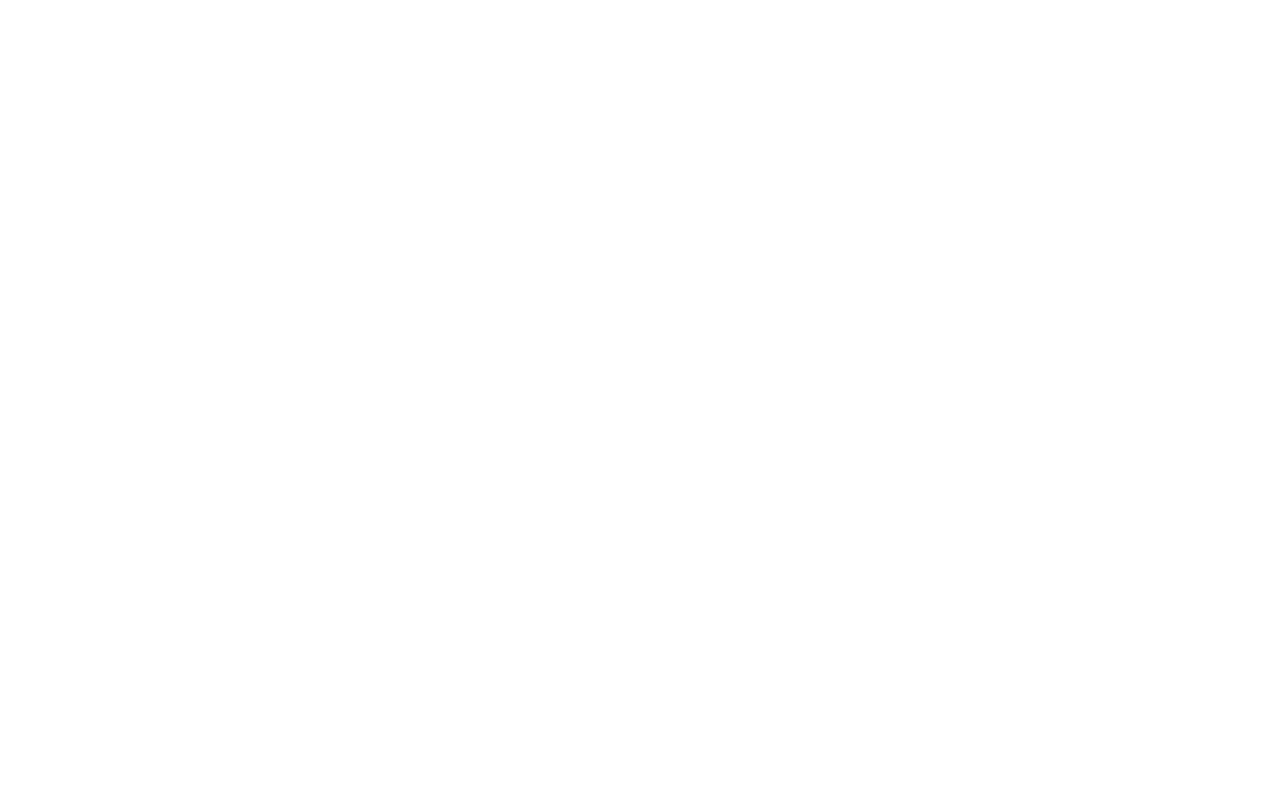
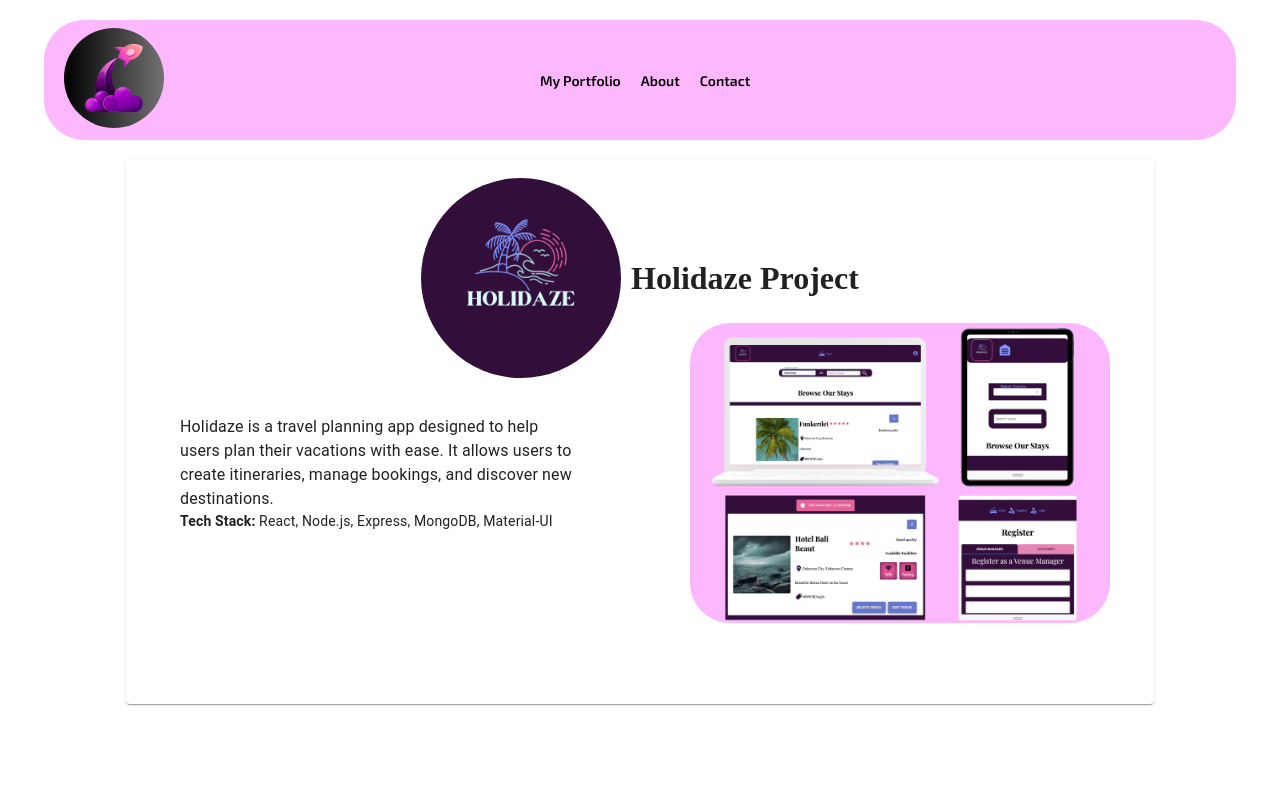
Before and after one commit to lem31/myPortfolio, a React (Vite) app: page /ProjectOne in a window 1280 px wide. Before the commit this address had no page. Shown: the top 800 px of the page. Built offline with nearby package versions, Linux system fonts and the light colour scheme.

Commit message:
setup files for first project page and added styles

```diff
--- /dev/null
+++ b/src/CSS_Modules/Projects/index.module.css
@@ -0,0 +1,82 @@
+.projectCard {
+  width: 80vw;
+  height:  100%;
+  padding: 2px;
+  box-shadow: 0 3px 6px rgba(0, 0, 0, 0.16);
+  align-self: center;
+  justify-self: center;
+  margin-top: 20px;
+  position: relative;
+  display: flex;
+  align-items: center;
+  justify-content: center;
+}
+
+.projectCardContent {
+  display: flex;
+  flex-direction: row;
+
+  align-items: flex-start;
+  justify-content: center;
+  width: 100%;
+  height: 500px;
+  overflow-x: hidden;
+
+  overflow-y: auto;
+
+  gap: 20px;
+}
+
+.projectCardTextDiv {
+  width: max-content;
+}
+
+.TextImageDiv {
+  display: flex;
+  flex-direction: row;
+  flex-wrap: wrap;
+  align-items: center;
+  justify-content: center;
+  gap: 120px;
+  width: 100%;
+}
+
+.logoH1Div {
+  display: flex;
+  align-items: center;
+  justify-content: center;
+  margin-bottom: 20px;
+  gap: 10px;
+}
+
+.HolidazeLogo {
+  width: 200px;
+  height: 200px;
+  border-radius: 50%;
+  object-fit: cover;
+}
+
+.projectCardImgDiv {
+  display: flex;
+  flex-direction: column;
+  align-items: center;
+  justify-content: center;
+
+  width: 400px;
+}
+
+.projectCardDescription {
+  width: auto;
+}
+
+.projectCardImage {
+  width: 210px;
+  height: 150px;
+  scale: 2;
+  border-radius: 20px;
+}
+
+.p {
+  width: auto;
+  max-width: 400px;
+}
--- a/src/Components/Pages/ProjectOne/index.jsx
+++ b/src/Components/Pages/ProjectOne/index.jsx
@@ -0,0 +1,40 @@
+
+import React from "react";
+import { Card, CardContent, Typography } from "@mui/material";
+import HolidazeLogo from '../../../assets/Images/HolidazeLogo.png';
+import ProjectCard from '../../ProjectCard';
+import ProjectStyles from '../../../CSS_Modules/Projects/index.module.css';
+import HolidazeImages from '../../../assets/Images/HolidazeImages.png';
+
+const HolidazeProject = () => {
+  return (
+    <div className="project-container">
+         <Card className={ProjectStyles.projectCard}>
+            <CardContent className={ProjectStyles.projectCardContent}>
+                <div className={ProjectStyles.projectCardTextDiv}>
+        <div className={ProjectStyles.logoH1Div}>
+        <img src={HolidazeLogo} alt="Holidaze Logo" className={ProjectStyles.HolidazeLogo} />
+          <h1>Holidaze Project</h1>
+        </div>
+        <div className={ProjectStyles.TextImageDiv}>
+            <div className={ProjectStyles.projectCardDescription}>
+        <Typography variant="body1" className={ProjectStyles.p}>
+          Holidaze is a travel planning app designed to help users plan their vacations with ease. It allows users to create itineraries, manage bookings, and discover new destinations.
+        </Typography>
+        <Typography variant="body2" className="project-tech-stack">
+          <strong>Tech Stack:</strong> React, Node.js, Express, MongoDB, Material-UI
+        </Typography>
+        </div>
+        <div className={ProjectStyles.projectCardImgDiv}>
+            <img src={HolidazeImages} alt="Holidaze Images" className={ProjectStyles.projectCardImage} />
+            </div></div></div>
+
+
+</CardContent>
+      </Card>
+
+    </div>
+  );
+}
+
+export default HolidazeProject;
--- a/src/index.css
+++ b/src/index.css
@@ -4,7 +4,7 @@
 
 :root {
   --primary-color: #ffffff;
-  --secondary-color:rgb(253, 184, 253);
+  --secondary-color:#fdb8fd;
   --secondary-color-2:rgb(206, 25, 125);
   --tertiary-color: rgb(172, 17, 220);
   --tertiary-color-2: #000000;
```
Also changed, not shown: src/Components/Router/index.jsx (+5 -4 lines), src/assets/Images/HolidazeImages.png (added), src/assets/Images/HolidazeLogo.png (added).
